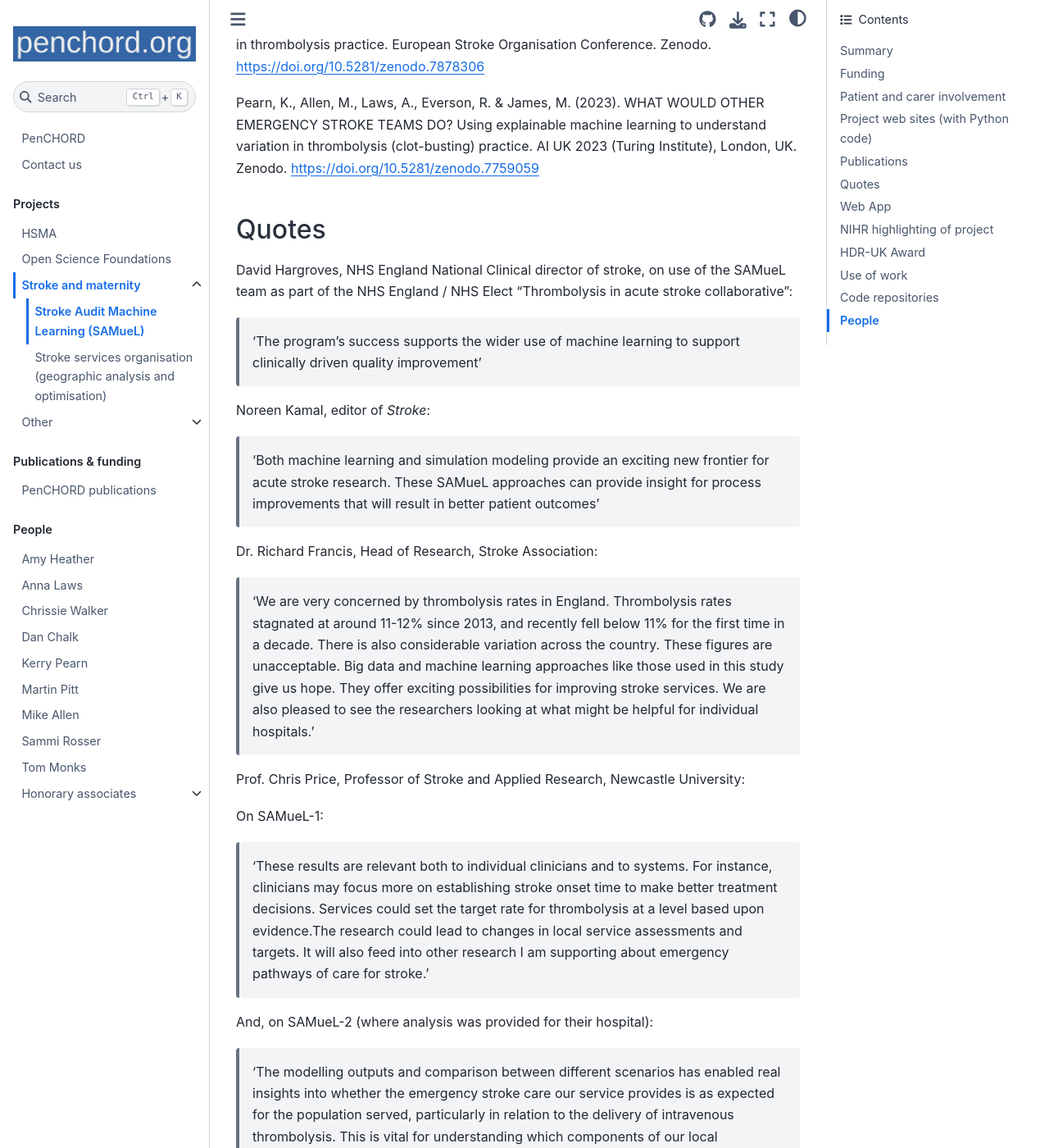
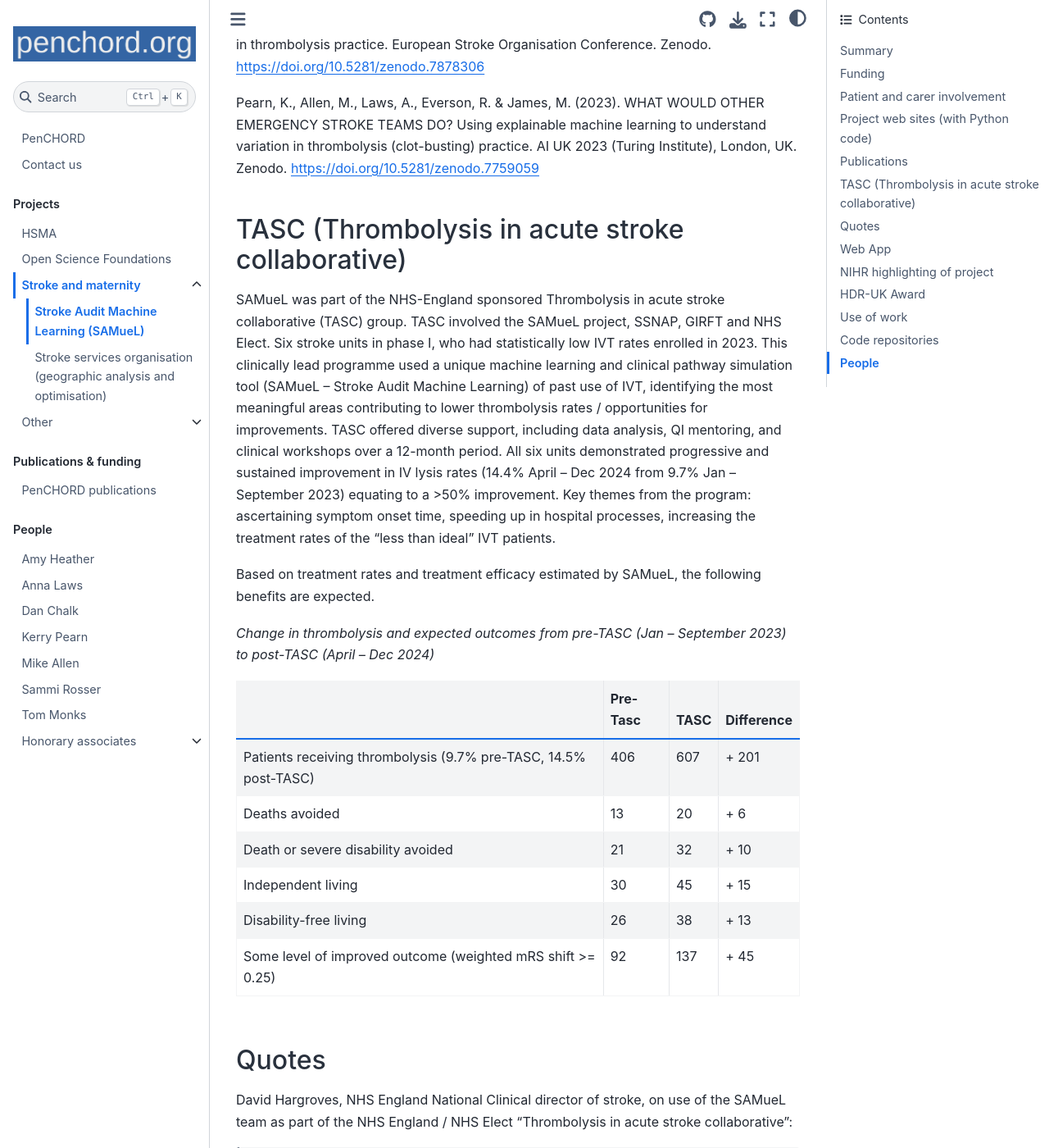
Before and after one commit to penchord/web, a Jupyter Book: the page built from project_pages/samuel_1.md, in a window 1280 px wide and 1400 px high, scrolled down 3924 px. Shown: the whole window at 82% size. Built offline with Jupyter Book 1.0.4 settings and Sphinx 7.4.7 and the Sphinx Book theme 1.1.4, drawn with Linux system fonts in a browser that asks for light colours.

Commit message:
Update people

```diff
--- a/_toc.yml
+++ b/_toc.yml
@@ -21,14 +21,11 @@
   chapters:
   - file: people_pages/amy_heather
   - file: people_pages/anna_laws
-  - file: people_pages/chrissie_walker
   - file: people_pages/dan_chalk
   - file: people_pages/kerry_pearn
-  - file: people_pages/martin_pitt
   - file: people_pages/mike_allen
   - file: people_pages/sammi_rosser
   - file: people_pages/tom_monks
   - file: people_pages/honorary
     sections:
-    - file: people_pages/andy_mayne
     - file: people_pages/rob_challen
--- a/project_pages/samuel_1.md
+++ b/project_pages/samuel_1.md
@@ -74,6 +74,24 @@
 Pearn, K., Allen, M., Laws, A., Everson, R. & James, M. (2023). What would other emergency stroke teams do? Using explainable machine learning to understand variation in thrombolysis practice. European Stroke Organisation Conference. Zenodo. [https://doi.org/10.5281/zenodo.7878306](https://doi.org/10.5281/zenodo.7878306)
 
 Pearn, K., Allen, M., Laws, A., Everson, R. & James, M. (2023). WHAT WOULD OTHER EMERGENCY STROKE TEAMS DO? Using explainable machine learning to understand variation in thrombolysis (clot-busting) practice. AI UK 2023 (Turing Institute), London, UK. Zenodo. [https://doi.org/10.5281/zenodo.7759059](https://doi.org/10.5281/zenodo.7759059)
+
+
+## TASC (Thrombolysis in acute stroke collaborative)
+
+SAMueL was part of the NHS-England sponsored Thrombolysis in acute stroke collaborative (TASC) group. TASC involved the SAMueL project, SSNAP, GIRFT and NHS Elect. Six stroke units in phase I, who had statistically low IVT rates enrolled in 2023. This clinically lead programme used a unique machine learning and clinical pathway simulation tool (SAMueL – Stroke Audit Machine Learning) of past use of IVT, identifying the most meaningful areas contributing to lower thrombolysis rates / opportunities for improvements. TASC offered diverse support, including data analysis, QI mentoring, and clinical workshops over a 12-month period. All six units demonstrated progressive and sustained improvement in IV lysis rates (14.4% April – Dec 2024 from 9.7% Jan – September 2023) equating to a >50% improvement. Key themes from the program: ascertaining symptom onset time, speeding up in hospital processes, increasing the treatment rates of the “less than ideal” IVT patients.
+
+Based on treatment rates and treatment efficacy estimated by SAMueL, the following benefits are expected.
+
+*Change in thrombolysis and expected outcomes from pre-TASC (Jan – September 2023) to post-TASC (April – Dec 2024)*
+
+|                                                                  | Pre-Tasc | TASC | Difference |
+|------------------------------------------------------------------|----------|------|------------|
+| Patients receiving thrombolysis (9.7% pre-TASC, 14.5% post-TASC) | 406      | 607  | + 201      |
+| Deaths avoided                                                   | 13       | 20   | + 6        |
+| Death or severe disability avoided                               | 21       | 32   | + 10       |
+| Independent living                                               | 30       | 45   | + 15       |
+| Disability-free living                                           | 26       | 38   | + 13       |
+| Some level of improved outcome (weighted mRS shift >=  0.25)     | 92       | 137  | + 45       |
 
 ## Quotes
 
```
Also changed, not shown: people_pages/chrissie_walker.md (deleted, +0 -17 lines).
